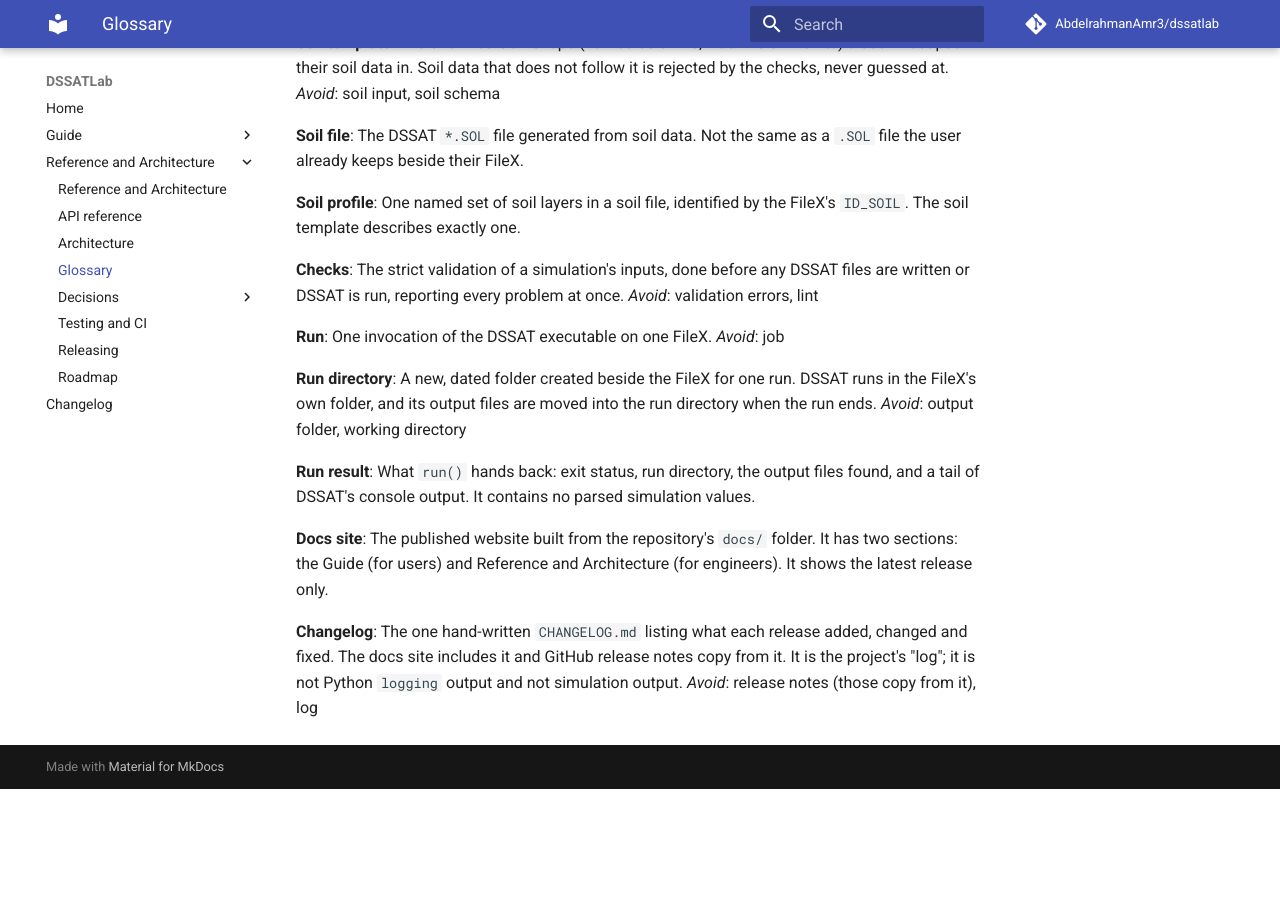
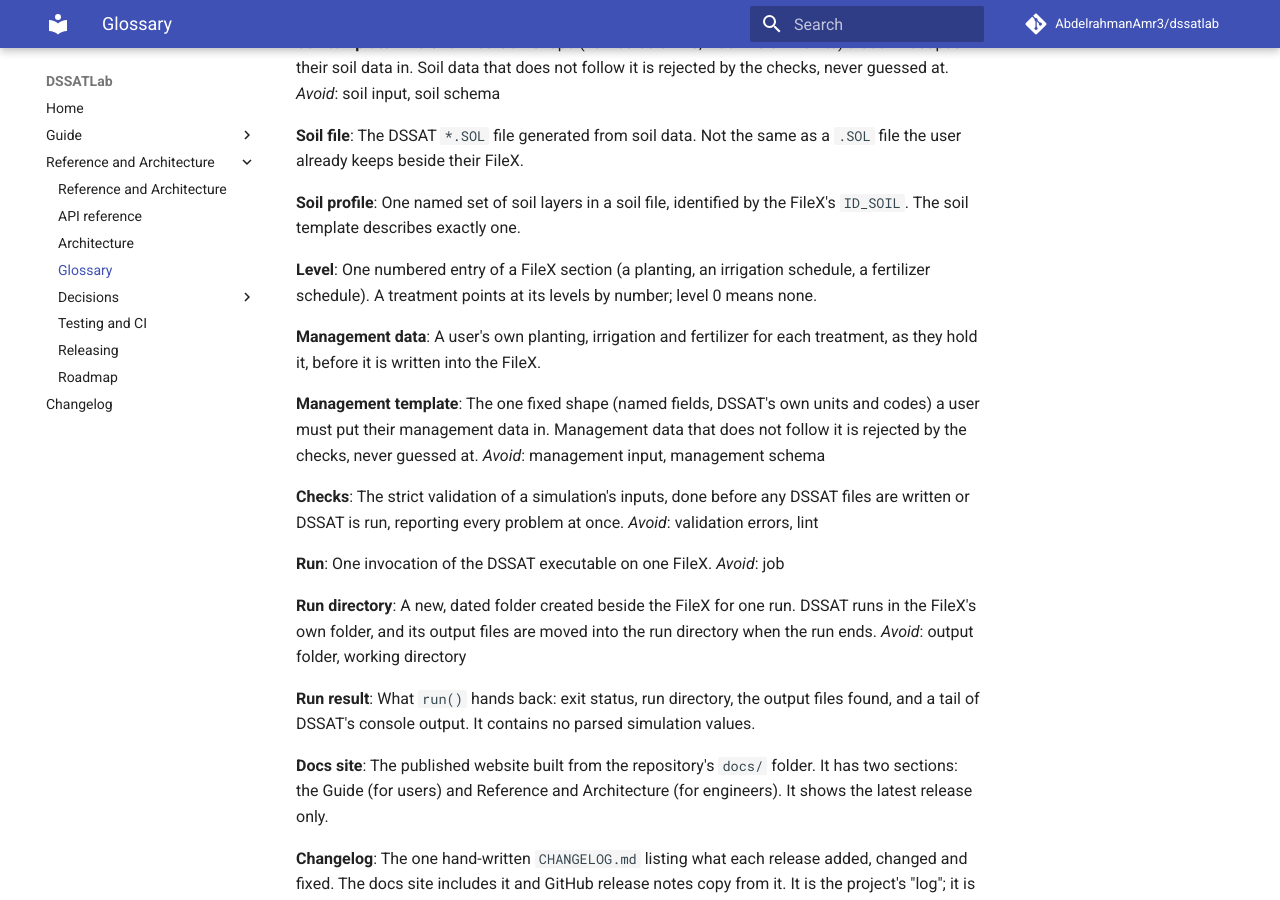
Before and after one commit to AbdelrahmanAmr3/dssatlab, an MkDocs documentation site: the page built from docs/reference/glossary.md, in a window 1280 px wide and 900 px high, scrolled down 1116 px. Built offline with MkDocs 1.6.1 and Material for MkDocs 9.7.7, drawn with Linux system fonts in a browser that asks for light colours; comment, search, counter and statistics services are not loaded; before the commit the page ends 1905 px from its top, so only the background shows below that.

Commit message:
Add management vocabulary and ADR 0003 (optional PyYAML)
Co-Authored-By: Claude Sonnet 5.5 <noreply@anthropic.com>

```diff
--- a/CONTEXT.md
+++ b/CONTEXT.md
@@ -78,6 +78,20 @@ already keeps beside their FileX.
 One named set of soil layers in a soil file, identified by the FileX's `ID_SOIL`. The
 soil template describes exactly one.
 
+**Level**:
+One numbered entry of a FileX section (a planting, an irrigation schedule, a fertilizer
+schedule). A treatment points at its levels by number; level 0 means none.
+
+**Management data**:
+A user's own planting, irrigation and fertilizer for each treatment, as they hold it,
+before it is written into the FileX.
+
+**Management template**:
+The one fixed shape (named fields, DSSAT's own units and codes) a user must put their
+management data in. Management data that does not follow it is rejected by the checks,
+never guessed at.
+_Avoid_: management input, management schema
+
 **Checks**:
 The strict validation of a simulation's inputs, done before any DSSAT files are written or
 DSSAT is run, reporting every problem at once.
```
Also changed, not shown: docs/adr/0003-optional-pyyaml-for-management.md (added, +45 -0 lines).
